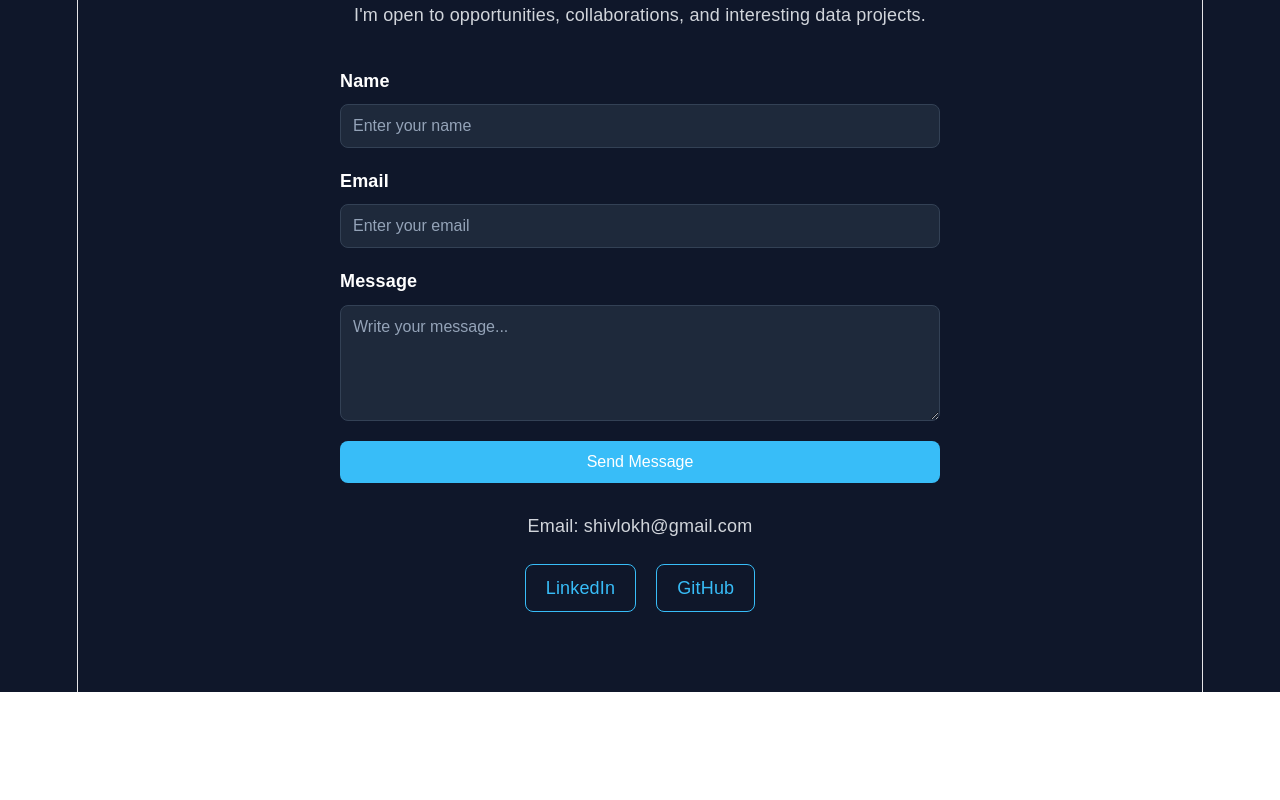
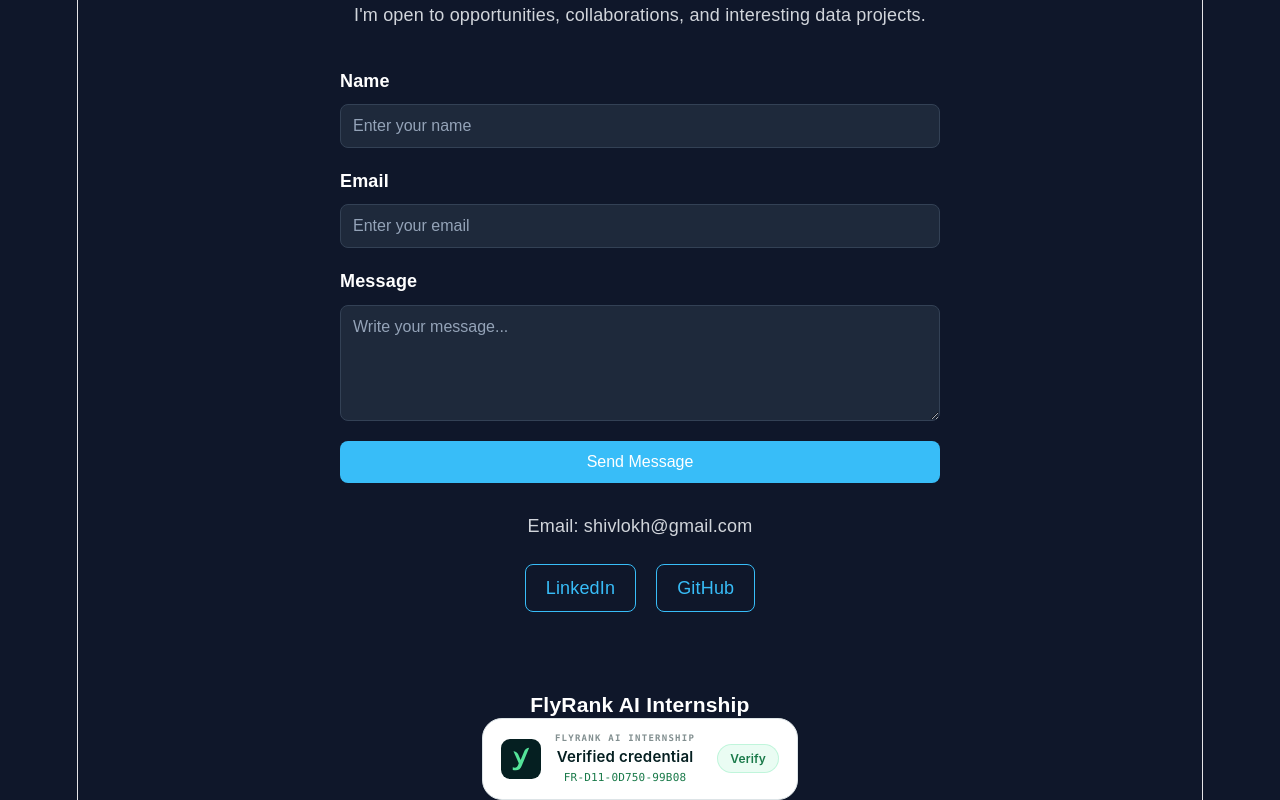
Before and after one commit to shivanilokh/data-analyst-portfolio, a React (Vite) app: page / in a window 1280 px wide. Shown: the part 1777-2577 px from the top of the page. Before the commit the page ends 2469 px from the top, so only its background shows below. Built offline with nearby package versions, Linux system fonts and the light colour scheme.

Commit message:
Add FlyRank verified credential badge

```diff
--- a/src/App.jsx
+++ b/src/App.jsx
@@ -105,7 +105,6 @@
         </div>
       </section>
 
-      {/* CONTACT FORM */}
       <section id="contact" className="contact">
         <h2>Contact Me</h2>
 
@@ -175,7 +174,117 @@
         </div>
       </section>
 
+      <footer>
+        <h3>FlyRank AI Internship</h3>
+
+        <a
+          href="https://internship.flyrank.ai/verify?id=FR-D11-0D750-99B08&first_name=Shivani"
+          target="_blank"
+          rel="noopener noreferrer"
+          aria-label="Verify Shivani Lokhande's FlyRank AI Internship credential FR-D11-0D750-99B08"
+          style={{
+            boxSizing: "border-box",
+            margin: "0",
+            padding: "14px 18px",
+            border: "1px solid #DDE4E7",
+            background: "#FFFFFF",
+            textDecoration: "none",
+            fontFamily: "-apple-system,BlinkMacSystemFont,'Segoe UI',Roboto,Helvetica,Arial,sans-serif",
+            lineHeight: "1.25",
+            display: "inline-flex",
+            alignItems: "center",
+            gap: "14px",
+            borderRadius: "20px",
+            boxShadow: "0 1px 2px rgba(5,31,33,0.05)",
+            maxWidth: "100%"
+          }}
+        >
+          <svg
+            width="40"
+            height="40"
+            viewBox="0 0 96 96"
+            fill="none"
+            xmlns="http://www.w3.org/2000/svg"
+            aria-hidden="true"
+            focusable="false"
+            style={{
+              display: "block",
+              flex: "none"
+            }}
+          >
+            <rect width="96" height="96" rx="22" fill="#051F21" />
+
+            <path
+              d="M28.2354 74.2202V67.9039C29.6419 68.4369 31.3724 68.7055 33.4311 68.7055C35.3235 68.7055 36.8153 68.2396 37.8979 67.3079C38.9805 66.3762 39.9566 64.8695 40.8218 62.792L42.6887 58.3139L29.8976 29.2879C35.0038 29.2879 39.6028 32.3307 41.5294 36.9893L47.0746 50.3985L56.0126 28.6038C57.9221 23.9452 62.5168 20.894 67.6187 20.894L50.0795 63.5936C48.4556 67.5933 46.5205 70.5102 44.2743 72.3484C42.0281 74.1867 39.1169 75.1058 35.5451 75.1058C32.6212 75.1058 30.1875 74.812 28.2354 74.2244V74.2202Z"
+              fill="#54E399"
+            />
+          </svg>
+
+          <span
+            style={{
+              display: "flex",
+              flexDirection: "column",
+              gap: "4px",
+              minWidth: "0"
+            }}
+          >
+            <span
+              style={{
+                color: "rgba(5,31,33,0.5)",
+                fontWeight: "700",
+                letterSpacing: "0.14em",
+                textTransform: "uppercase",
+                fontFamily: "ui-monospace,SFMono-Regular,Menlo,Consolas,monospace",
+                fontSize: "9px"
+              }}
+            >
+              FlyRank AI Internship
+            </span>
+
+            <span
+              style={{
+                color: "#051F21",
+                fontWeight: "600",
+                fontSize: "15px"
+              }}
+            >
+              Verified credential
+            </span>
+
+            <span
+              style={{
+                color: "#1A7A4A",
+                fontFamily: "ui-monospace,SFMono-Regular,Menlo,Consolas,monospace",
+                fontSize: "11px"
+              }}
+            >
+              FR-D11-0D750-99B08
+            </span>
+          </span>
+
+          <span
+            style={{
+              padding: "6px 12px",
+              border: "1px solid rgba(84,227,153,0.28)",
+              background: "rgba(84,227,153,0.12)",
+              color: "#1A7A4A",
+              fontWeight: "600",
+              display: "flex",
+              alignItems: "center",
+              gap: "6px",
+              marginLeft: "8px",
+              borderRadius: "9999px",
+              fontSize: "12px",
+              flex: "none"
+            }}
+          >
+            Verify
+          </span>
+        </a>
+      </footer>
+
       <Analytics />
+
     </div>
   );
 }
```
